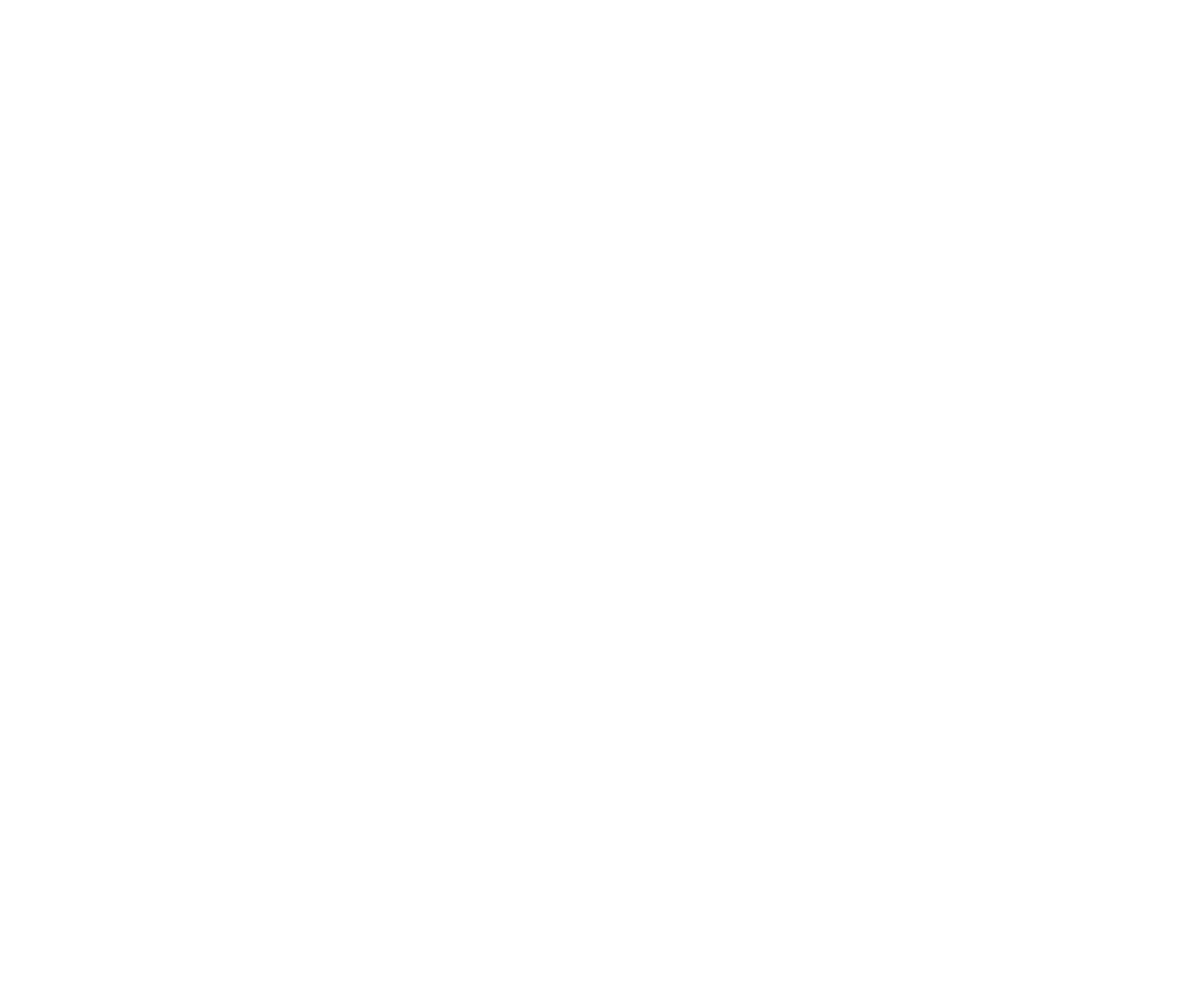
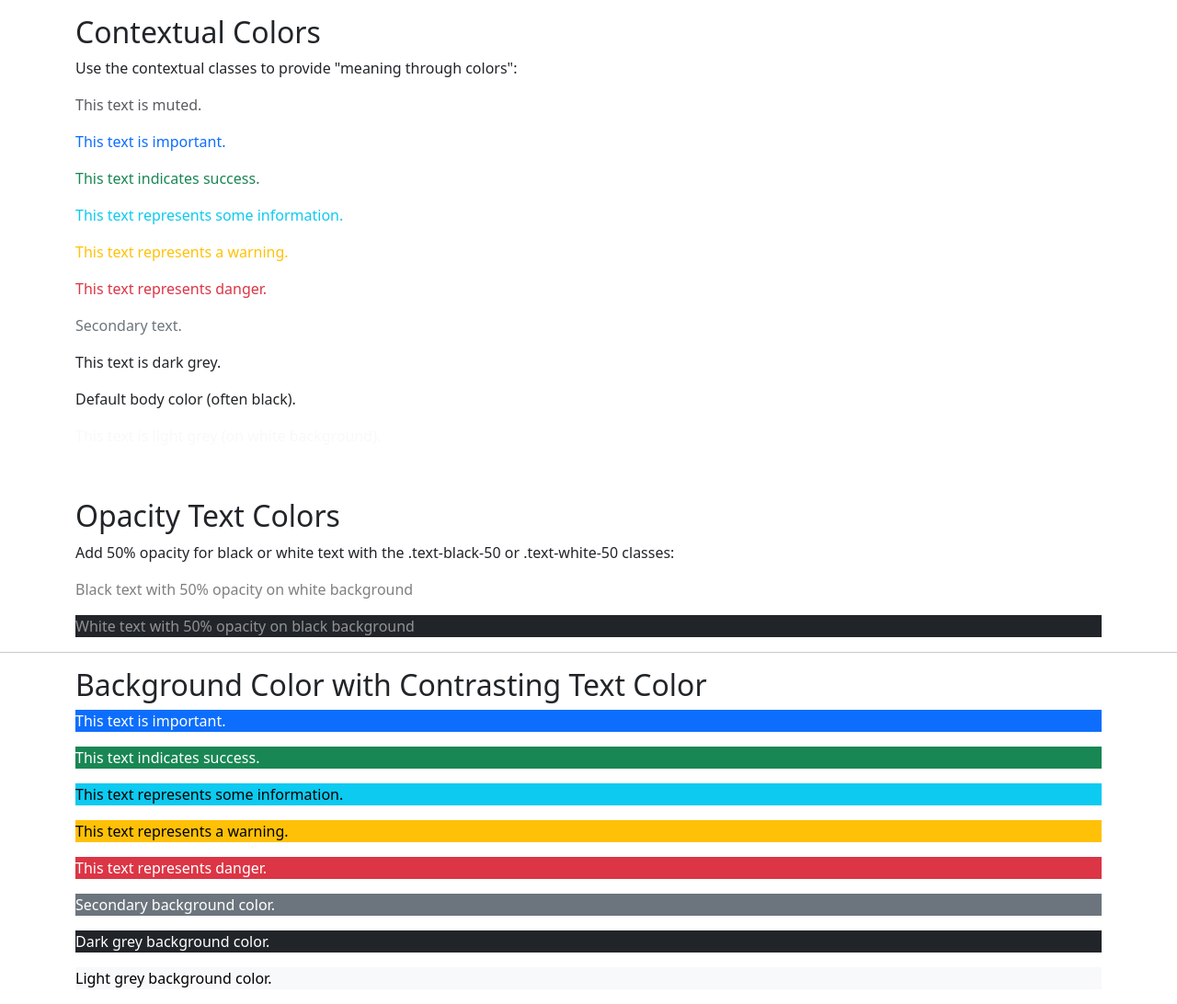
Before and after one commit to Vardantex/Bootstrap-Tutorial, a website: page index-colors.html in a window 1280 px wide. Shown: the whole page at 92% size. Before the commit the page ends 800 px from the top, so only its background shows below. Drawn offline with nearby package versions, Linux system fonts and the light colour scheme.

Commit message:
Bootstrap Colors

```diff
--- a/index-colors.html
+++ b/index-colors.html
@@ -8,7 +8,55 @@
       href="node_modules/bootstrap/dist/css/bootstrap.css"
     />
     <script src="node_modules/bootstrap/dist/js/bootstrap.bundle.min.js"></script>
-    <title>Document</title>
+    <title>Bootstrap Colors</title>
   </head>
-  <body></body>
+  <body>
+    <!-- Bootstrap colors -->
+
+    <div class="container mt-3">
+      <h2>Contextual Colors</h2>
+      <p>Use the contextual classes to provide "meaning through colors":</p>
+      <p class="text-muted">This text is muted.</p>
+      <p class="text-primary">This text is important.</p>
+      <p class="text-success">This text indicates success.</p>
+      <p class="text-info">This text represents some information.</p>
+      <p class="text-warning">This text represents a warning.</p>
+      <p class="text-danger">This text represents danger.</p>
+      <p class="text-secondary">Secondary text.</p>
+      <p class="text-dark">This text is dark grey.</p>
+      <p class="text-body">Default body color (often black).</p>
+      <p class="text-light">This text is light grey (on white background).</p>
+      <p class="text-white">This text is white (on white background).</p>
+    </div>
+
+    <div class="container mt-3">
+      <h2>Opacity Text Colors</h2>
+      <p>
+        Add 50% opacity for black or white text with the .text-black-50 or
+        .text-white-50 classes:
+      </p>
+      <p class="text-black-50">
+        Black text with 50% opacity on white background
+      </p>
+      <p class="text-white-50 bg-dark">
+        White text with 50% opacity on black background
+      </p>
+    </div>
+
+    <!-- end colors -->
+    <hr />
+    <!-- Bootstrap bg -->
+
+    <div class="container mt-3">
+      <h2>Background Color with Contrasting Text Color</h2>
+      <p class="text-bg-primary">This text is important.</p>
+      <p class="text-bg-success">This text indicates success.</p>
+      <p class="text-bg-info">This text represents some information.</p>
+      <p class="text-bg-warning">This text represents a warning.</p>
+      <p class="text-bg-danger">This text represents danger.</p>
+      <p class="text-bg-secondary">Secondary background color.</p>
+      <p class="text-bg-dark">Dark grey background color.</p>
+      <p class="text-bg-light">Light grey background color.</p>
+    </div>
+  </body>
 </html>
```
